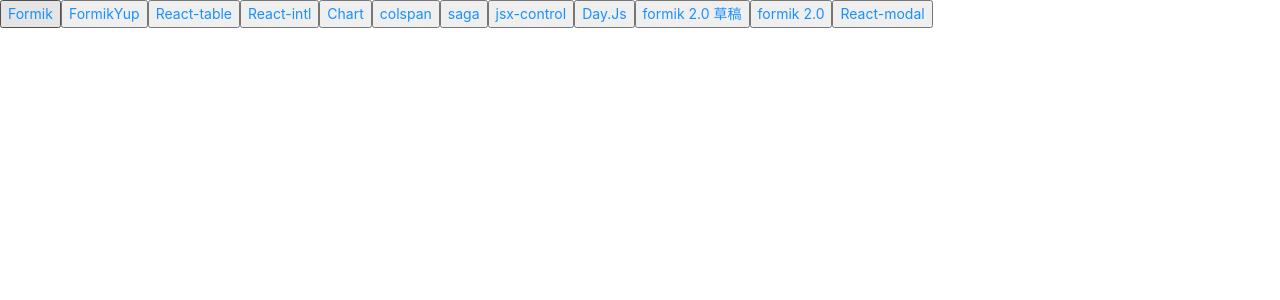
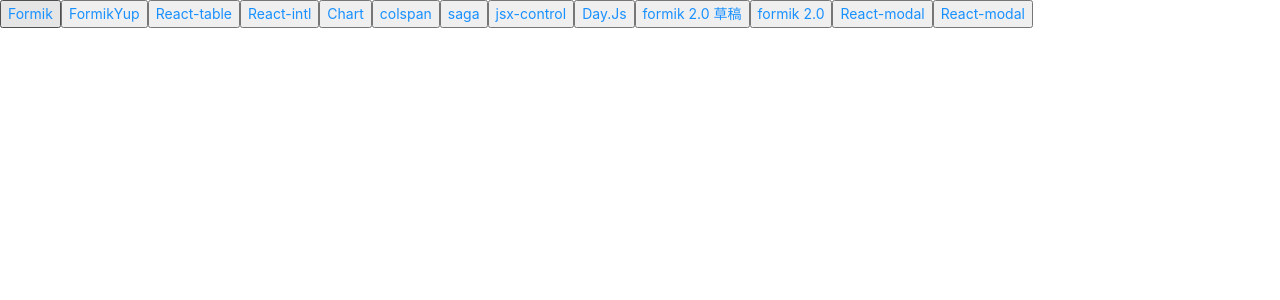
Before and after one commit to janlin002/Job-Demo, a React (Create React App) app: page /jsx-control in a window 1280 px wide. Shown: the top 300 px of the page. Built offline with nearby package versions, Linux system fonts and the light colour scheme.

Commit message:
useSelector練習

```diff
--- a/src/App.js
+++ b/src/App.js
@@ -17,6 +17,7 @@
 import Formik20 from './Demo/formik2.0'
 import FormikResult from './Demo/formik2.0/result'
 import ReactModal from './Demo/React-modal'
+import SelectorTest from './Demo/SelectorTest'
 
 function App() {
   const [locale, setLocale] = useState(undefined)
@@ -46,6 +47,7 @@
             <Route path="/formik-20" exact component={Formik20}></Route>
             <Route path="/formik-next" exact component={FormikResult}></Route>
             <Route path="/react-modal" exact component={ReactModal}></Route>
+            <Route path="/selector-test" exact component={SelectorTest}></Route>
           </Switch>
         </Router>
       </IntlProvider>
--- /dev/null
+++ b/src/Demo/SelectorTest/index.js
@@ -0,0 +1,17 @@
+import React from 'react';
+import { useSelector } from 'react-redux';
+import { checkSagaData } from '../../Redux/selector'
+
+const SelectorTest = () =>{
+  const data = useSelector(checkSagaData)
+  console.log(data, 'test')
+  return (
+    <div>test</div>
+  )
+}
+
+export default SelectorTest
+
+/**
+ * 此方法可行
+ */
--- a/src/Header.jsx
+++ b/src/Header.jsx
@@ -39,6 +39,9 @@
       <button>
         <Link to="/react-modal">React-modal</Link>
       </button>
+      <button>
+        <Link to="/selector-test">React-modal</Link>
+      </button>
     </div>
   )
 }
--- /dev/null
+++ b/src/Redux/selector.js
@@ -0,0 +1,3 @@
+export const checkSagaData = (state) =>(
+  state.data
+)
```
